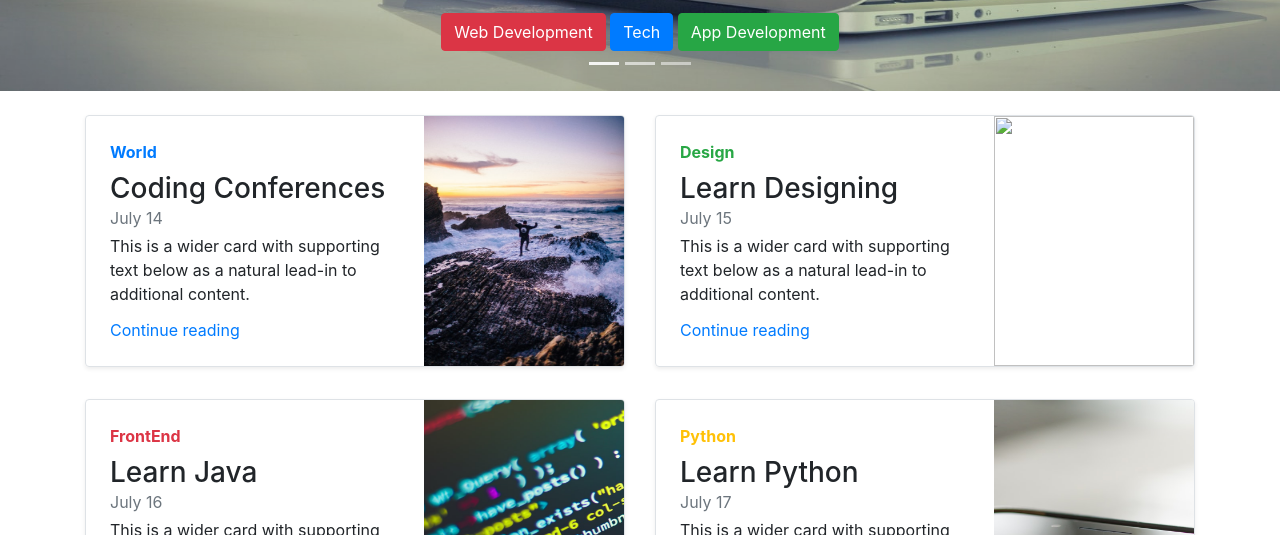
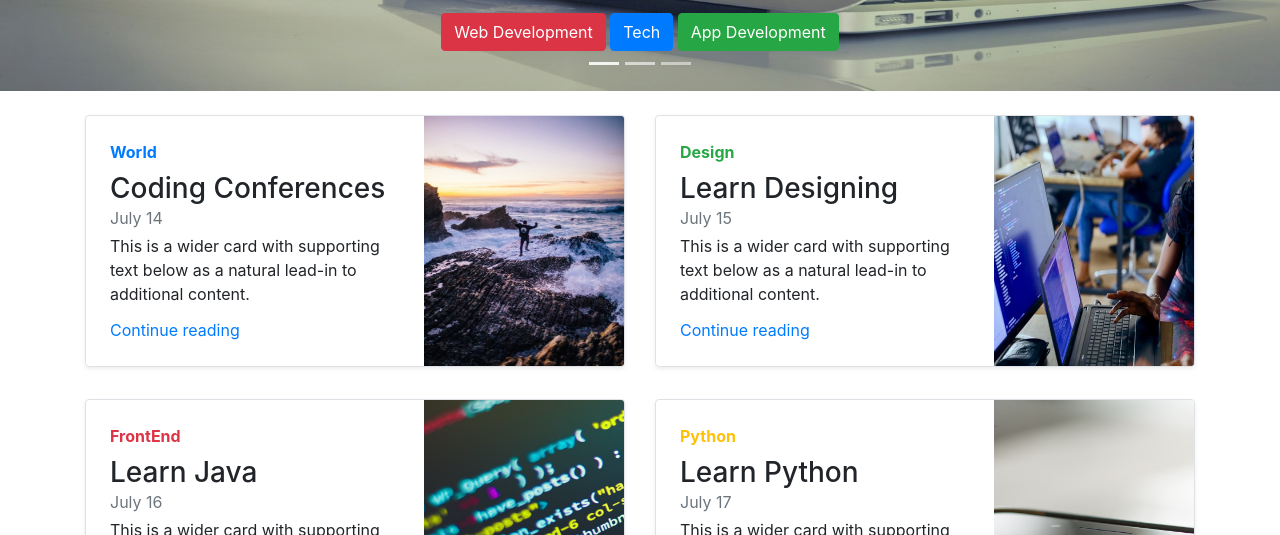
Before and after one commit to Sahasayan2004/BootStrapProjects1, a plain HTML site: page index.html in a window 1280 px wide. Shown: the part 265-800 px from the top of the page. Drawn offline with nearby package versions, Linux system fonts and the light colour scheme.

Commit message:
index.html

```diff
--- a/index.html
+++ b/index.html
@@ -216,7 +216,7 @@
           </div>
           <div class="col-auto d-none d-lg-block">
             <img class="bd-placeholder-img" width="200" height="250"
-              src=""./about-3.jpg" alt="">
+              src="about-1.jpg" alt="">
 
           </div>
         </div>
```
